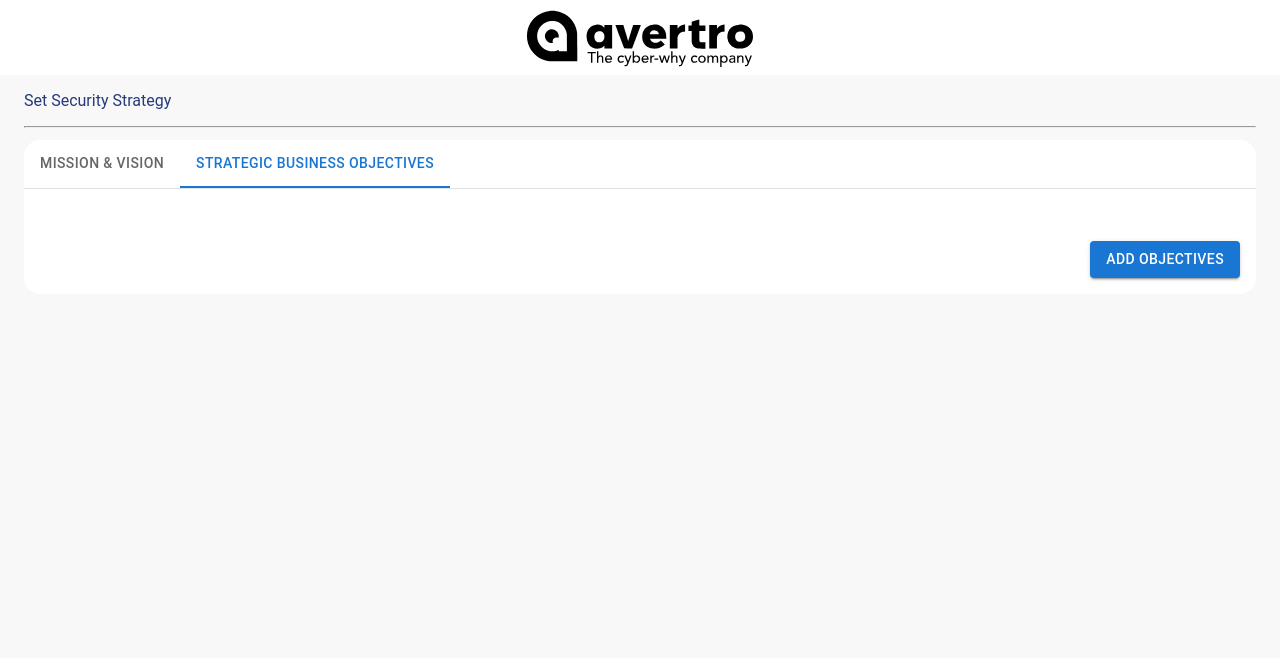
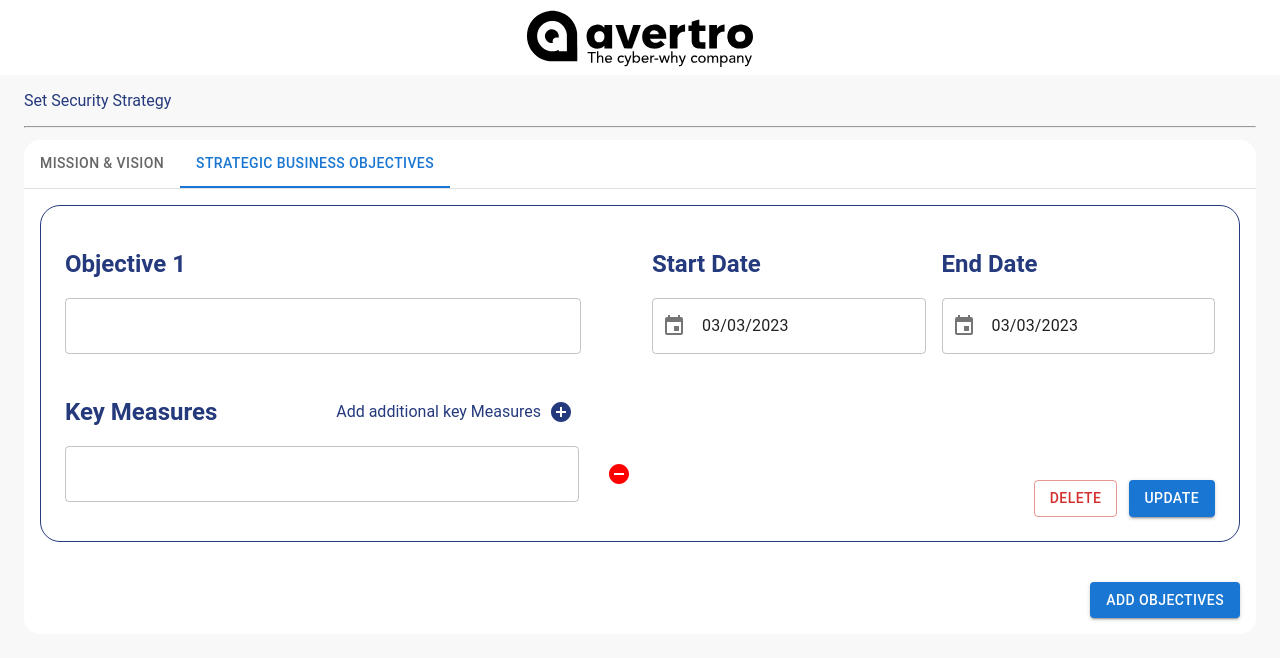
Before and after one commit to LungLung123/avertro-app, a React (Create React App) app: page / in a window 1280 px wide. Both pictures are taken after a click on the tab "STRATEGIC BUSINESS OBJECTIVES". Shown: the top 658 px of the page. Built offline with nearby package versions, Linux system fonts and the light colour scheme.

Commit message:
added delete component

```diff
--- a/src/components/Form/Form.js
+++ b/src/components/Form/Form.js
@@ -1,6 +1,6 @@
 import './Form.css';
 
-import React, { useState } from 'react';
+import React from 'react';
 import dayjs from 'dayjs';
 import Grid from '@mui/material/Grid';
 import FormControl from '@mui/material/FormControl';
@@ -16,20 +16,28 @@ import { LocalizationProvider } from '@mui/x-date-pickers/LocalizationProvider';
 
 const Form = (props) => {
     const [dateValue, setValue] = React.useState(dayjs());
-    const [KmList, setKmList] = React.useState([]);
-    const [kmText, setKmText] = useState("");
+    const [KmList, setKmList] = React.useState([{ km: '' }]);
     const [isButtonDisabled, setIsButtonDisabled] = React.useState(false);
 
     const handleDelete = () => props.handleDelete(props.num);
 
     const deleteHandler = (index) => {
-        const newKmList = KmList.filter(el => el.id !== index);
-        setKmList(newKmList);
+        let data = [...KmList];
+        data.splice(index, 1)
+        setKmList(data);
+        console.log(KmList)
+        console.log(KmList.length)
+        if (KmList.length === 2) {
+            setIsButtonDisabled(true);
+        } else {
+            setIsButtonDisabled(false);
+        }
     };
 
-    const kmTextHandler = (e) => {
-        console.log(e.target.key);
-        console.log(e.target.value)
+    const kmTextHandler = (index, event) => {
+        let data = [...KmList];
+        data[index][event.target.input] = event.target.value;
+        setKmList(data);
     };
 
     const kmAddHandler = (e) => {
@@ -39,16 +47,18 @@ const Form = (props) => {
         } else {
             setIsButtonDisabled(false);
         }
-        setKmList(KmList.concat(
-            <Grid key={KmList.length} container alignItems="center" sx={{ marginBottom: "15px" }} spacing={2.5}>
-                <Grid display="grid" item sm={11}>
-                    <TextField variant="outlined" onChange={kmTextHandler} />
-                </Grid>
-                <Grid item sm={1}>
-                    <IconButton onClick={deleteHandler}><RemoveCircleIcon style={{ fill: "red" }} /></IconButton>
-                </Grid>
-            </Grid>
-        ));
+        let newKm = { km: "" }
+        setKmList([...KmList, newKm])
+        // setKmList(KmList.concat(
+        //     <Grid key={KmList.length} container alignItems="center" sx={{ marginBottom: "15px" }} spacing={2.5}>
+        //         <Grid display="grid" item sm={11}>
+        //             <TextField variant="outlined" onChange={kmTextHandler} />
+        //         </Grid>
+        //         <Grid item sm={1}>
+        //             <IconButton onClick={deleteHandler}><RemoveCircleIcon style={{ fill: "red" }} /></IconButton>
+        //         </Grid>
+        //     </Grid>
+        // ));
 
     };
 
@@ -111,7 +121,18 @@ const Form = (props) => {
                         </Box>
                     </Grid>
                     <FormControl fullWidth variant="standard">
-                        {KmList}
+                        {KmList.map((km, index) => {
+                            return (
+                                <Grid key={index} container alignItems="center" sx={{ marginBottom: "15px" }} spacing={2.5}>
+                                    <Grid display="grid" item sm={11}>
+                                        <TextField name="km" variant="outlined" onChange={event => kmTextHandler(index, event)} value={km.input} />
+                                    </Grid>
+                                    <Grid item sm={1}>
+                                        <IconButton onClick={() => deleteHandler(index)}><RemoveCircleIcon style={{ fill: "red" }} /></IconButton>
+                                    </Grid>
+                                </Grid>
+                            )
+                        })}
                     </FormControl>
                 </Grid>
                 <Grid sx={{ alignSelf: 'flex-end' }} item xs={6}>
--- a/src/components/ObjectivePanel/ObjectivePanle.js
+++ b/src/components/ObjectivePanel/ObjectivePanle.js
@@ -36,7 +36,7 @@ var count = 1;
 
 function SecTabs() {
     const [value, setValue] = React.useState(0);
-    const [FormList, setFormList] = React.useState([]);
+    const [FormList, setFormList] = React.useState([<Form />]);
 
     const [isButtonDisabled, setIsButtonDisabled] = React.useState(false);
 
@@ -56,8 +56,14 @@ function SecTabs() {
     }
 
     const handleDelete = (index) => {
-        const newFormList = FormList.filter((item) => item.name !== index);
-        setFormList(newFormList)
+        let data = [...FormList];
+        data.splice(index, 1)
+        setFormList(data)
+        if (FormList.length === 2) {
+            setIsButtonDisabled(true);
+        } else {
+            setIsButtonDisabled(false);
+        }
     }
 
     const handleChange = (event, newValue) => {
@@ -77,7 +83,11 @@ function SecTabs() {
             </ContainterPanel>
             <ContainterPanel value={value} index={1}>
                 <Box sx={{ marginBottom: "20px" }}>
-                    {FormList}
+                    {FormList.map((singleForm, index) => {
+                        return (
+                            <Form key={index} num={index + 1} handleDelete={() => handleDelete(index)} value={singleForm} />
+                        )
+                    })}
                 </Box>
                 <Box sx={{ paddingTop: 2, display: 'flex', justifyContent: 'flex-end' }}>
                     <Button disabled={isButtonDisabled} onClick={objectiveHandler} variant="contained">Add Objectives</Button>
```
